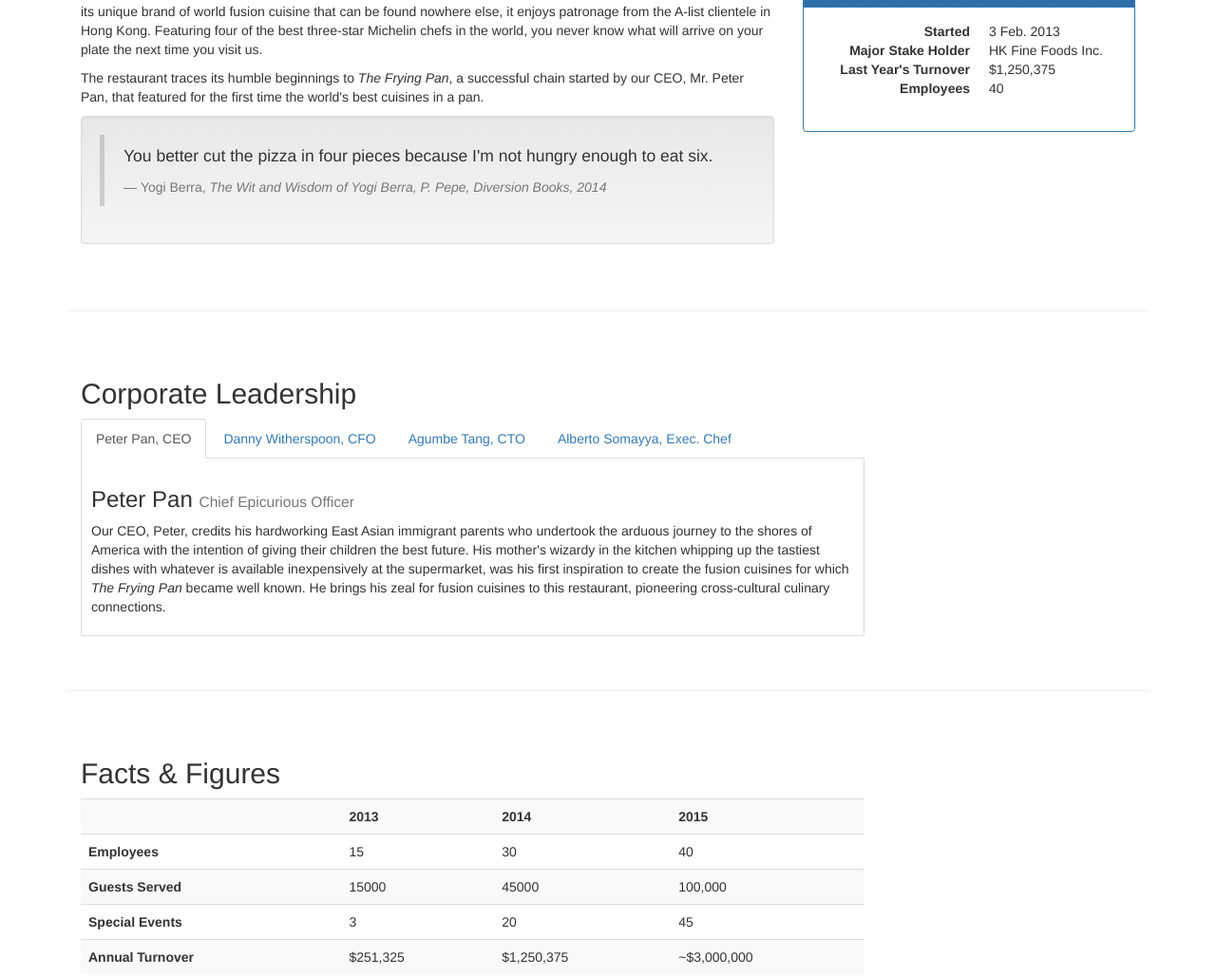
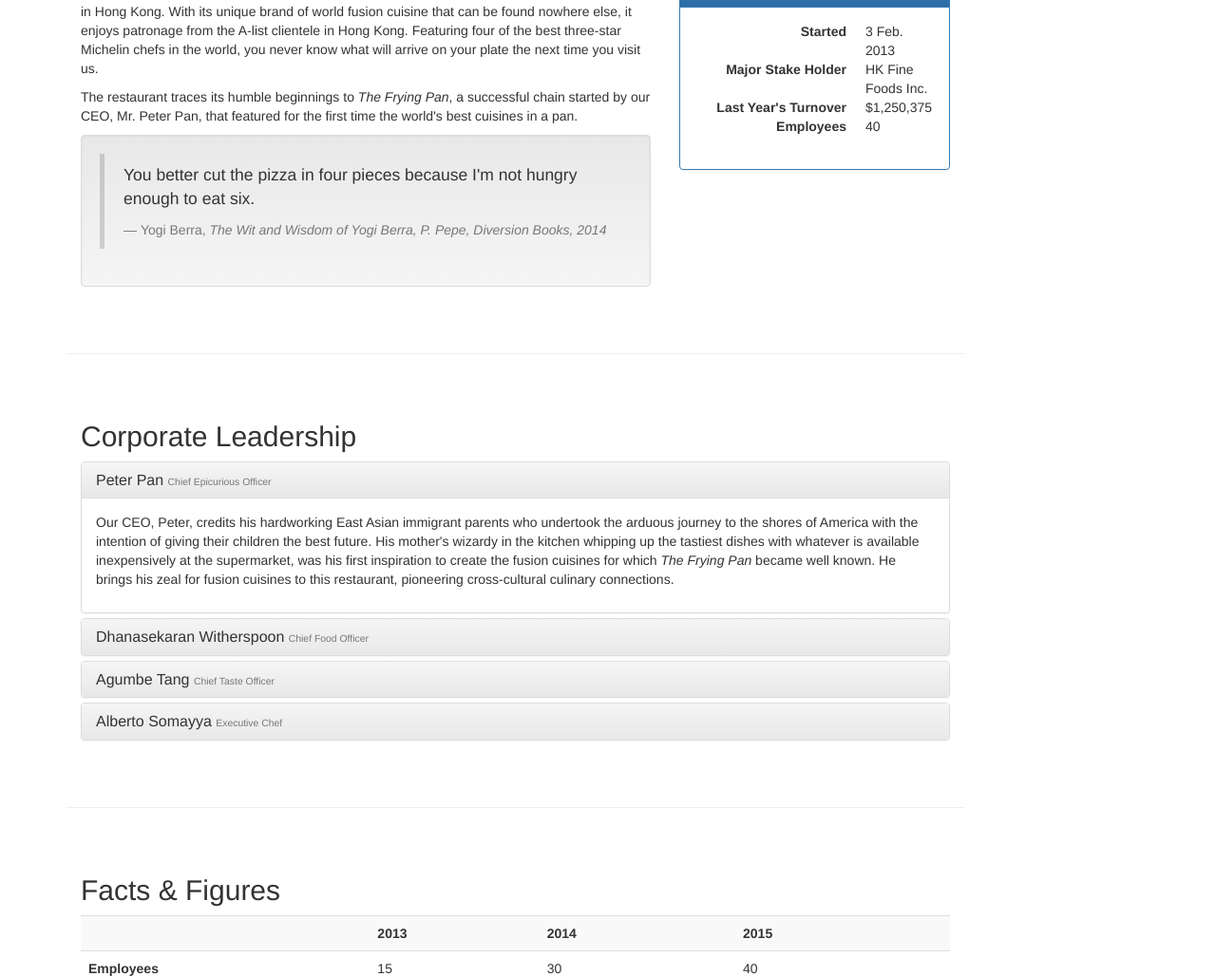
Before and after one commit to kujo4pm/bootstrap-ex, a plain HTML site: page aboutus.html in a window 1280 px wide. Shown: the part 734-1762 px from the top of the page at 95% size. Drawn offline with nearby package versions, Linux system fonts and the light colour scheme.

Commit message:
included affix, accordian and scrollspy to about Us

```diff
--- a/aboutus.html
+++ b/aboutus.html
@@ -23,7 +23,7 @@
       <![endif]-->
   </head>
 
-  <body>
+  <body data-spy="scroll" data-target="#myScrollspy" data-offset="200">
     <nav class="navbar navbar-inverse navbar-fixed-top" role="navigation">
         <div class="container">
             <div class="navbar-header">
@@ -83,6 +83,8 @@
 
         <div class="container">
            <div class="row">
+               <div class="col-xs-12 col-sm-10">
+                <div class="row">
                     <div class="col-xs-12">
                         <ol class="breadcrumb">
                           <li><a href="index.html">Home</a></li>
@@ -94,9 +96,8 @@
                      <hr>
                  </div>
              </div>
-
-         <div class="row row-content">
-            <div class="col-xs-12 col-sm-8">
+             <div id="history" class="row row-content">
+                <div class="col-xs-12 col-sm-6 col-lg-8">
                     <h2>Our History</h2>
                     <p>Started in 2010, Ristorante con Fusion quickly established itself as a culinary icon par excellence in Hong Kong. With its unique brand of world fusion cuisine that can be found nowhere else, it enjoys patronage from the A-list clientele in Hong Kong.  Featuring four of the best three-star Michelin chefs in the world, you never know what will arrive on your plate the next time you visit us.</p>
                     <p>The restaurant traces its humble beginnings to <em>The Frying Pan</em>, a successful chain started by our CEO, Mr. Peter Pan, that featured for the first time the world's best cuisines in a pan.</p>
@@ -110,7 +111,8 @@
                                 </footer>
                             </blockquote>
                         </div>
-                </div>             <div class="col-xs-12 col-sm-4">
+                    </div>
+                    <div class="col-xs-12 col-sm-6 col-lg-4">
                         <p style="padding:20px;">
                             <div class="panel panel-primary">
                                 <div class="panel-heading">
@@ -128,45 +130,85 @@
                                         <dd>40</dd>
                                     </dl>
                                 </div>
-                    </div></p>             </div>         </div>
+                            </div></p>
+                        </div>
+                    </div>
 
 
-                    <div class="row row-content">
-                        <div class="col-xs-12 col-sm-9">
+                    <div  id="corporate" class="row row-content">
+                        <div class="col-xs-12">
                             <h2>Corporate Leadership</h2>
-                            <ul class="nav nav-tabs" role="tablist">
-                                <li role="presentation" class="active"><a href="#peter" aria-controls="peter" role="tab" data-toggle="tab">Peter Pan, CEO</a></li>
-                                <li role="presentation"><a href="#danny" aria-controls="danny" role="tab" data-toggle="tab">Danny Witherspoon, CFO</a></li>
-                                <li role="presentation"><a href="#agumbe" aria-controls="agumbe" role="tab" data-toggle="tab">Agumbe Tang, CTO</a></li>
-                                <li role="presentation"><a href="#alberto"
-                                 aria-controls="alberto" role="tab"
-                                 data-toggle="tab">Alberto Somayya, Exec. Chef</a></li>
-                             </ul>
-                             <div class="tab-content">
-                                 <div role="tabpanel" class="tab-pane fade in active" id="peter">
-                                     <h3>Peter Pan <small>Chief Epicurious Officer</small></h3>
+                            <div class="panel-group" id="accordion"
+                            role="tablist" aria-multiselectable="true">
+                            <div class="panel panel-default">
+                                <div class="panel-heading" role="tab" id="headingPeter">
+                                    <h3 class="panel-title">
+                                        <a role="button" data-toggle="collapse"
+                                        data-parent="#accordion" href="#peter"
+                                        aria-expanded="true" aria-controls="peter">
+                                        Peter Pan <small>Chief Epicurious Officer</small></a>
+                                    </h3>
+                                </div>
+                                <div role="tabpanel" class="panel-collapse collapse in"
+                                id="peter"    aria-labelledby="headingPeter">
+                                <div class="panel-body">
                                     <p>Our CEO, Peter, credits his hardworking East Asian immigrant parents who undertook the arduous journey to the shores of America with the intention of giving their children the best future. His mother's wizardy in the kitchen whipping up the tastiest dishes with whatever is available inexpensively at the supermarket, was his first inspiration to create the fusion cuisines for which <em>The Frying Pan</em> became well known. He brings his zeal for fusion cuisines to this restaurant, pioneering cross-cultural culinary connections.</p>
                                 </div>
-                                 <div role="tabpanel" class="tab-pane fade" id="danny">
-                                     <h3>Dhanasekaran Witherspoon <small>Chief Food Officer</small></h3>
-                                     <p>Our CFO, Danny, as he is affectionately referred to by his colleagues, comes from a long established family tradition in farming and produce. His experiences growing up on a farm in the Australian outback gave him great appreciation for varieties of food sources. As he puts it in his own words, <em>Everything that runs, wins, and everything that stays, pays!</em></p>
                             </div>
-                                 <div role="tabpanel" class="tab-pane fade" id="agumbe">
-                                     <h3>Agumbe Tang <small>Chief Taste Officer</small></h3>
+                        </div>
+                        <div class="panel panel-default">
+                            <div class="panel-heading" role="tab" id="headingDanny">
+                                <h3 class="panel-title">
+                                    <a class="collapsed" role="button" data-toggle="collapse"
+                                    data-parent="#accordion" href="#danny"
+                                    aria-expanded="false" aria-controls="danny">
+                                    Dhanasekaran Witherspoon <small>Chief Food Officer</small></a>
+                                </h3>
+                            </div>
+                            <div role="tabpanel" class="panel-collapse collapse"
+                            id="danny"    aria-labelledby="headingDanny">
+                            <div class="panel-body"><p>Our CFO, Danny, as he is affectionately referred to by his colleagues, comes from a long established family tradition in farming and produce. His experiences growing up on a farm in the Australian outback gave him great appreciation for varieties of food sources. As he puts it in his own words, <em>Everything that runs, wins, and everything that stays, pays!</em></p>
+                            </div>
+                        </div>
+                    </div>
+                    <div class="panel panel-default">
+                        <div class="panel-heading" role="tab" id="headingAgumbe">
+                            <h3 class="panel-title">
+                                <a class="collapsed" role="button" data-toggle="collapse"
+                                data-parent="#accordion" href="#agumbe"
+                                aria-expanded="false" aria-controls="agumbe">
+                                Agumbe Tang <small>Chief Taste Officer</small></a>
+                            </h3>
+                        </div>
+                        <div role="tabpanel" class="panel-collapse collapse"
+                        id="agumbe"    aria-labelledby="headingAgumbe">
+                        <div class="panel-body">
                          <p>Blessed with the most discerning gustatory sense, Agumbe, our CFO, personally ensures that every dish that we serve meets his exacting tastes. Our chefs dread the tongue lashing that ensues if their dish does not meet his exacting standards. He lives by his motto, <em>You click only if you survive my lick.</em></p>
                      </div>
-                                 <div role="tabpanel" class="tab-pane fade" id="alberto">
-                                     <h3>Alberto Somayya <small>Executive Chef</small></h3>
+                 </div>
+             </div>
+             <div class="panel panel-default">
+                <div class="panel-heading" role="tab" id="headingAlberto">
+                    <h3 class="panel-title">
+                        <a class="collapsed" role="button" data-toggle="collapse"
+                        data-parent="#accordion" href="#alberto"
+                        aria-expanded="false" aria-controls="alberto">
+                        Alberto Somayya <small>Executive Chef</small></a>
+                    </h3>
+                </div>
+                <div role="tabpanel" class="panel-collapse collapse"
+                id="alberto"    aria-labelledby="headingAlberto">
+                <div class="panel-body">
                  <p>Award winning three-star Michelin chef with wide International experience having worked closely with whos-who in the culinary world, he specializes in creating mouthwatering Indo-Italian fusion experiences. He says, <em>Put together the cuisines from the two craziest cultures, and you get a winning hit! Amma Mia!</em></p>
              </div>
          </div>
      </div>
-                         <div class="col-xs-12 col-sm-3">
-                            <p style="padding:20px;"></p>
+ </div>
+
 </div>
 </div>
-                    <div class="row row-content">
-                        <div class="col-xs-12 col-sm-9">
+<div class="row row-content" id="facts">
+    <div class="col-xs-12">
         <h2>Facts &amp; Figures</h2>
         <div class="table-responsive">
             <table class="table table-striped">
@@ -203,9 +245,15 @@
             </table>
         </div>
     </div>
-                        <div class="col-xs-12 col-sm-3">
-                            <p style="padding:20px;"></p>
 </div>
+</div>
+<nav class="hidden-xs col-sm-2" id="myScrollspy">
+    <ul class="nav nav-pills nav-stacked" data-spy="affix" data-offset-top="400">
+        <li><a href="#history">Our History</a></li>
+        <li><a href="#corporate">Corporate</a></li>
+        <li><a href="#facts">Facts</a></li>
+    </ul>
+</nav>
 </div>
 </div>
 
--- a/css/mystyles.css
+++ b/css/mystyles.css
@@ -79,3 +79,7 @@ body{
     border-bottom: 1px solid #ddd;
     padding: 10px;
 }
+
+.affix {
+    top:100px;
+}
```
Lines whose indentation alone changed are shown as unchanged.
